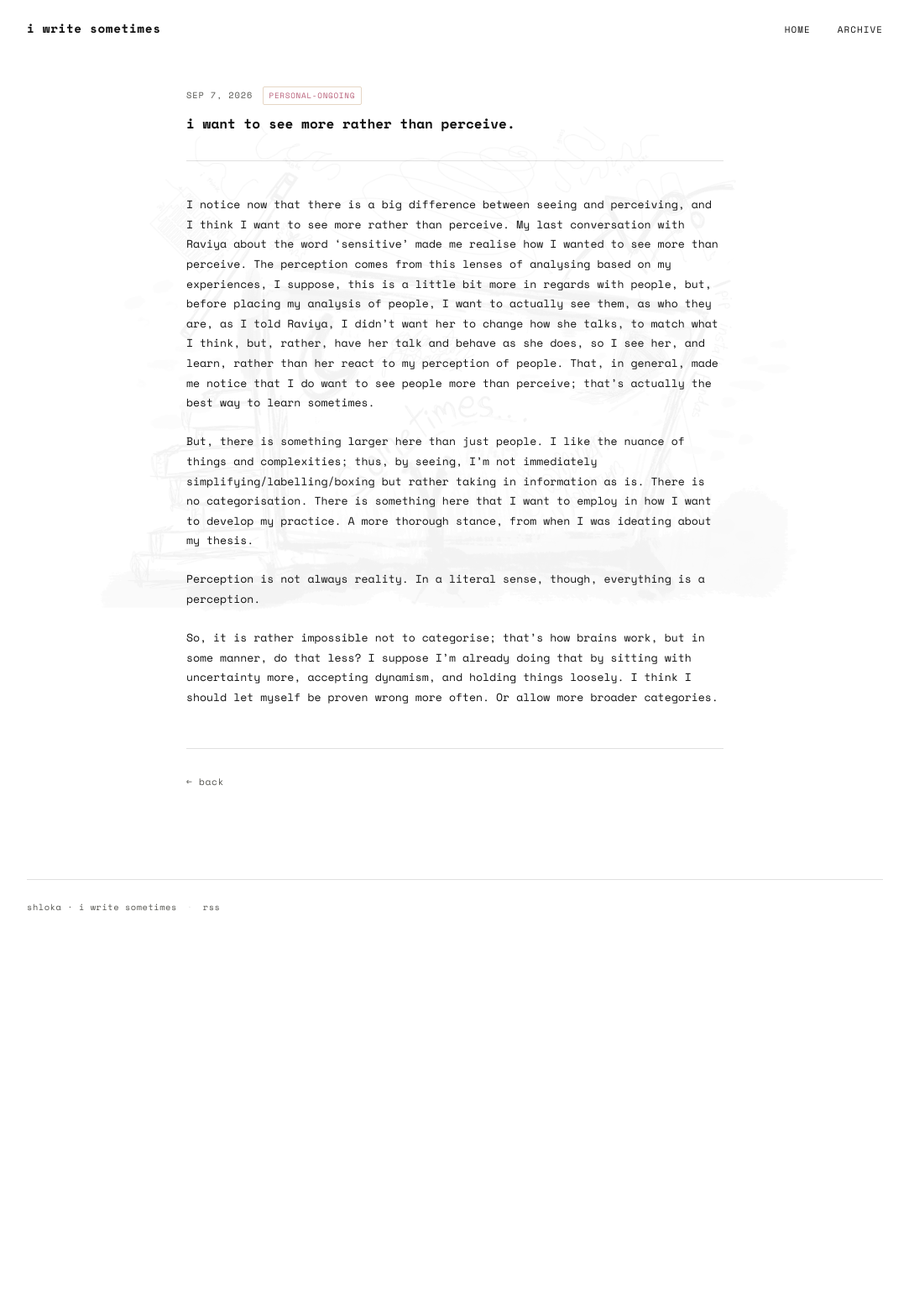
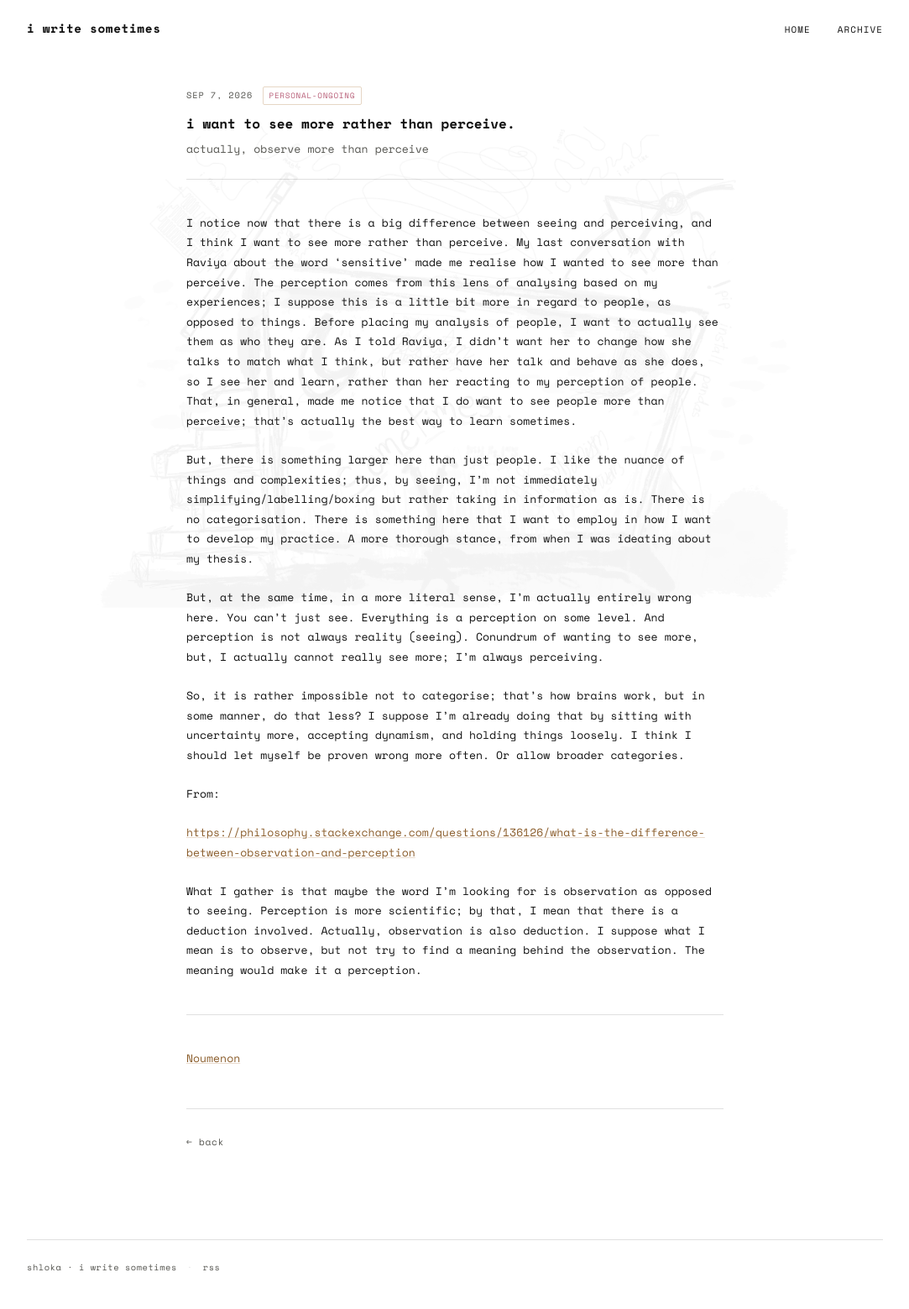
Before and after one commit to shlokamohanty/i-write-sometimes, a Jekyll site: the page built from _posts/2026-09-07-see-than-perceive.md, in a window 1280 px wide. Shown: the whole page at 84% size, without its empty margins (98-1181 px from the left). Built offline with Jekyll 4.4.1, drawn with Linux system fonts in a browser that asks for light colours; some web fonts are replaced; before the commit the page ends 1129 px from its top, so only the background shows below that.

Commit message:
Update 2026-09-07-see-than-perceive.md

```diff
--- a/_posts/2026-09-07-see-than-perceive.md
+++ b/_posts/2026-09-07-see-than-perceive.md
@@ -1,15 +1,25 @@
 ---
 layout: post
 title: "i want to see more rather than perceive."
-subtitle: ""
+subtitle: "actually, observe more than perceive"
 date: 2026-09-07
 tags: personal-ongoing
 ---
 
-I notice now that there is a big difference between seeing and perceiving, and I think I want to see more rather than perceive. My last conversation with Raviya about the word ‘sensitive’ made me realise how I wanted to see more than perceive. The perception comes from this lenses of analysing based on my experiences, I suppose, this is a little bit more in regards with people, but, before placing my analysis of people, I want to actually see them, as who they are, as I told Raviya, I didn’t want her to change how she talks, to match what I think, but, rather, have her talk and behave as she does, so I see her, and learn, rather than her react to my perception of people. That, in general, made me notice that I do want to see people more than perceive; that’s actually the best way to learn sometimes.
+I notice now that there is a big difference between seeing and perceiving, and I think I want to see more rather than perceive. My last conversation with Raviya about the word ‘sensitive’ made me realise how I wanted to see more than perceive. The perception comes from this lens of analysing based on my experiences; I suppose this is a little bit more in regard to people, as opposed to things. Before placing my analysis of people, I want to actually see them as who they are. As I told Raviya, I didn’t want her to change how she talks to match what I think, but rather have her talk and behave as she does, so I see her and learn, rather than her reacting to my perception of people. That, in general, made me notice that I do want to see people more than perceive; that’s actually the best way to learn sometimes.
 
 But, there is something larger here than just people. I like the nuance of things and complexities; thus, by seeing, I’m not immediately simplifying/labelling/boxing but rather taking in information as is. There is no categorisation. There is something here that I want to employ in how I want to develop my practice. A more thorough stance, from when I was ideating about my thesis.
 
-Perception is not always reality. In a literal sense, though, everything is a perception.
+But, at the same time, in a more literal sense, I'm actually entirely wrong here. You can't just see. Everything is a perception on some level. And perception is not always reality (seeing). Conundrum of wanting to see more, but, I actually cannot really see more; I'm always perceiving.
 
-So, it is rather impossible not to categorise; that’s how brains work, but in some manner, do that less? I suppose I’m already doing that by sitting with uncertainty more, accepting dynamism, and holding things loosely. I think I should let myself be proven wrong more often. Or allow more broader categories.
+So, it is rather impossible not to categorise; that’s how brains work, but in some manner, do that less? I suppose I’m already doing that by sitting with uncertainty more, accepting dynamism, and holding things loosely. I think I should let myself be proven wrong more often. Or allow broader categories.
+
+From:
+
+[https://philosophy.stackexchange.com/questions/136126/what-is-the-difference-between-observation-and-perception](https://philosophy.stackexchange.com/questions/136126/what-is-the-difference-between-observation-and-perception)
+
+What I gather is that maybe the word I'm looking for is observation as opposed to seeing. Perception is more scientific; by that, I mean that there is a deduction involved. Actually, observation is also deduction. I suppose what I mean is to observe, but not try to find a meaning behind the observation. The meaning would make it a perception.
+
+---
+
+[Noumenon](https://en.wikipedia.org/wiki/Noumenon)
```
